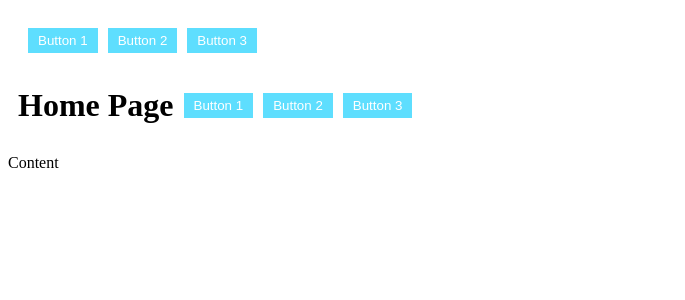
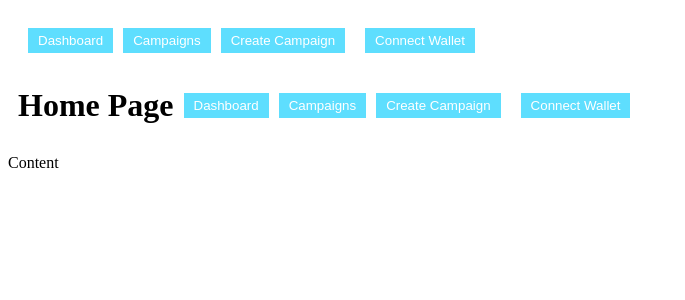
Before and after one commit to mrjanjua16/funder, a Next.js app: page / in a window 1280 px wide. Shown: the top 300 px of the page, without its empty margins (0-685 px from the left). Built offline with nearby package versions, Linux system fonts and the light colour scheme.

Commit message:
Buttons added (removed naviagtion bar)

```diff
--- a/app/NavigationBar.module.css
+++ b/app/NavigationBar.module.css
@@ -3,7 +3,7 @@
     color: #000000;
     padding: 10px;
     display: flex;
-    justify-content: flex-start;
+    justify-content: flex-end;
     gap: 10px;
 }
 
--- a/app/layout.tsx
+++ b/app/layout.tsx
@@ -1,7 +1,7 @@
 "use client";
 import React from 'react'
-import NavigationBar from './navigationBar';
 import LayoutStyles from './layout.module.css';
+import styles from './NavigationBar.module.css';
 
 interface LayoutProps
 {
@@ -18,7 +18,14 @@ export default function RootLayout({
 <>
       <div className={LayoutStyles.header}>
       <h1>{title}</h1>
-        <NavigationBar />
+        <div className={styles.navbar}>
+        <button>Dashboard</button>
+        <button>Campaigns</button>
+        <button>Create Campaign</button>
+        </div>
+        <div className={styles.navbar}>
+          <button>Connect Wallet</button>
+        </div>
       </div>
 
       <div className={LayoutStyles.content}>
--- a/app/navigationBar.tsx
+++ /dev/null
@@ -1,12 +0,0 @@
-import React from 'react';
-import styles from './NavigationBar.module.css';
-
-export default function NavigationBar() {
-  return (
-    <div className={styles.navbar}>
-        <button>Button 1</button>
-        <button>Button 2</button>
-        <button>Button 3</button>
-    </div>
-  )
-};
```
Also changed, not shown: .gitpod.yml (added), app/themes.tsx (deleted).
